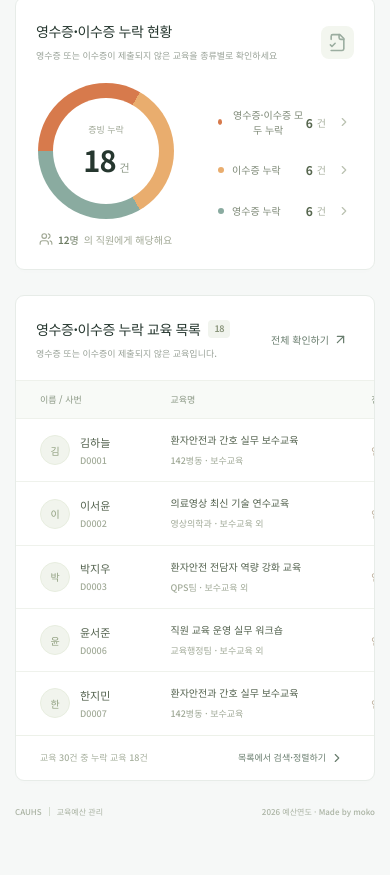
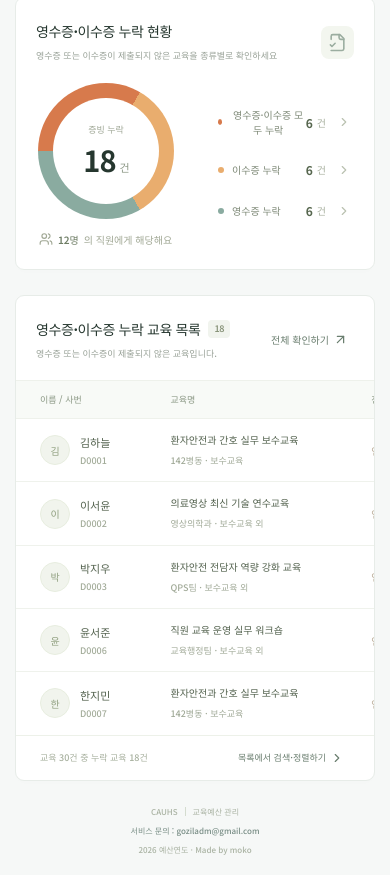
Before and after one commit to heyMoko/CAUHS, a React (Vite) app: page / in a window 390 px wide. Shown: the part 1185-2060 px from the top of the page. Before the commit the page ends 2022 px from the top, so only its background shows below. Built offline with nearby package versions, Linux system fonts and the light colour scheme.

Commit message:
Add centered service contact to footer

```diff
--- a/src/main.tsx
+++ b/src/main.tsx
@@ -184,7 +184,7 @@ function App() {
         </>}
 
         {view==='upload'&&<div className="upload-layout"><section className="panel upload-panel"><div className={`dropzone ${drag?'dragging':''} ${busy?'loading':''}`} onDragOver={e=>{e.preventDefault();setDrag(true);}} onDragLeave={()=>setDrag(false)} onDrop={e=>{e.preventDefault();setDrag(false);void load(e.dataTransfer.files[0]);}}><span className="upload-illustration">{busy?<LoaderCircle className="spin" size={34}/>:<FileSpreadsheet size={34}/>}</span><h2>{busy?'엑셀을 정리하고 있어요':'엑셀 파일을 여기에 놓아주세요'}</h2><p>또는 아래 버튼을 눌러 파일을 선택하세요.</p><button className="primary" disabled={busy} onClick={()=>input.current?.click()}><Upload size={16}/>파일 선택</button><small>.xlsx 형식 · 최대 30MB</small></div><div className="upload-privacy"><ShieldCheck size={18}/><p><strong>업로드 데이터는 이 브라우저에만 저장돼요.</strong><br/>같은 브라우저와 기기에서 다시 열면 마지막 엑셀이 복원됩니다. 상단의 ‘저장 데이터 삭제’로 지울 수 있습니다.</p></div></section><section className="upload-guide"><span className="eyebrow">HOW IT WORKS</span><h2>지금 쓰는 엑셀,<br/>그대로 올리면 됩니다.</h2>{[['01','교육 내역 불러오기','보수교육_2026, 보수교육외_2026 시트에서 교육비와 서류 상태를 읽습니다.'],['02','예산과 연락처 연결','부서별 위탁예산과 전직원 명부를 사번으로 연결합니다.'],['03','필요한 정보 바로 찾기','예산 현황을 보고, 영수증·이수증 누락 직원의 이름·사번·교육명·전화번호를 검색하세요.']].map(([n,title,desc])=><div className="guide-step" key={n}><span>{n}</span><div><h3>{title}</h3><p>{desc}</p></div></div>)}<div className="upload-tip"><CircleHelp size={16}/><p>같은 파일을 다시 올리면 현재 데이터를 교체합니다. 교육비가 중복해서 더해지지 않습니다.</p></div></section></div>}
-        <footer className="content-footer"><span>CAUHS <i/> 교육예산 관리</span><span>2026 예산연도 · Made by moko</span></footer>
+        <footer className="content-footer"><span>CAUHS <i/> 교육예산 관리</span><a className="service-contact" href="mailto:goziladm@gmail.com">서비스 문의 : goziladm@gmail.com</a><span>2026 예산연도 · Made by moko</span></footer>
       </div>
     </main>
     {toast&&<div className="toast" role="status"><Check size={17}/>{toast}</div>}
--- a/src/theme.css
+++ b/src/theme.css
@@ -107,6 +107,13 @@
 }
 .theme-toggle:hover { background: #f2f7f5; }
 
+.content-footer { display: grid; grid-template-columns: 1fr auto 1fr; align-items: center; gap: 14px; }
+.content-footer > span:last-child { justify-self: end; }
+.service-contact { justify-self: center; color: #788d85; white-space: nowrap; }
+.service-contact:hover { color: #087f91; text-decoration: underline; }
+:root[data-theme="dark"] .service-contact { color: #a2bdb3; }
+:root[data-theme="dark"] .service-contact:hover { color: #78d6c7; }
+
 @media (max-width: 900px) {
   .theme-toggle { order: 2; margin-left: auto; }
   .main-nav { order: 3; }
@@ -114,4 +121,6 @@
 @media (max-width: 560px) {
   .theme-toggle { font-size: 0; padding: 9px; }
   .theme-toggle svg { width: 17px; height: 17px; }
+  .content-footer { display: flex; flex-direction: column; gap: 8px; }
+  .content-footer > span:last-child { align-self: center; }
 }
```
